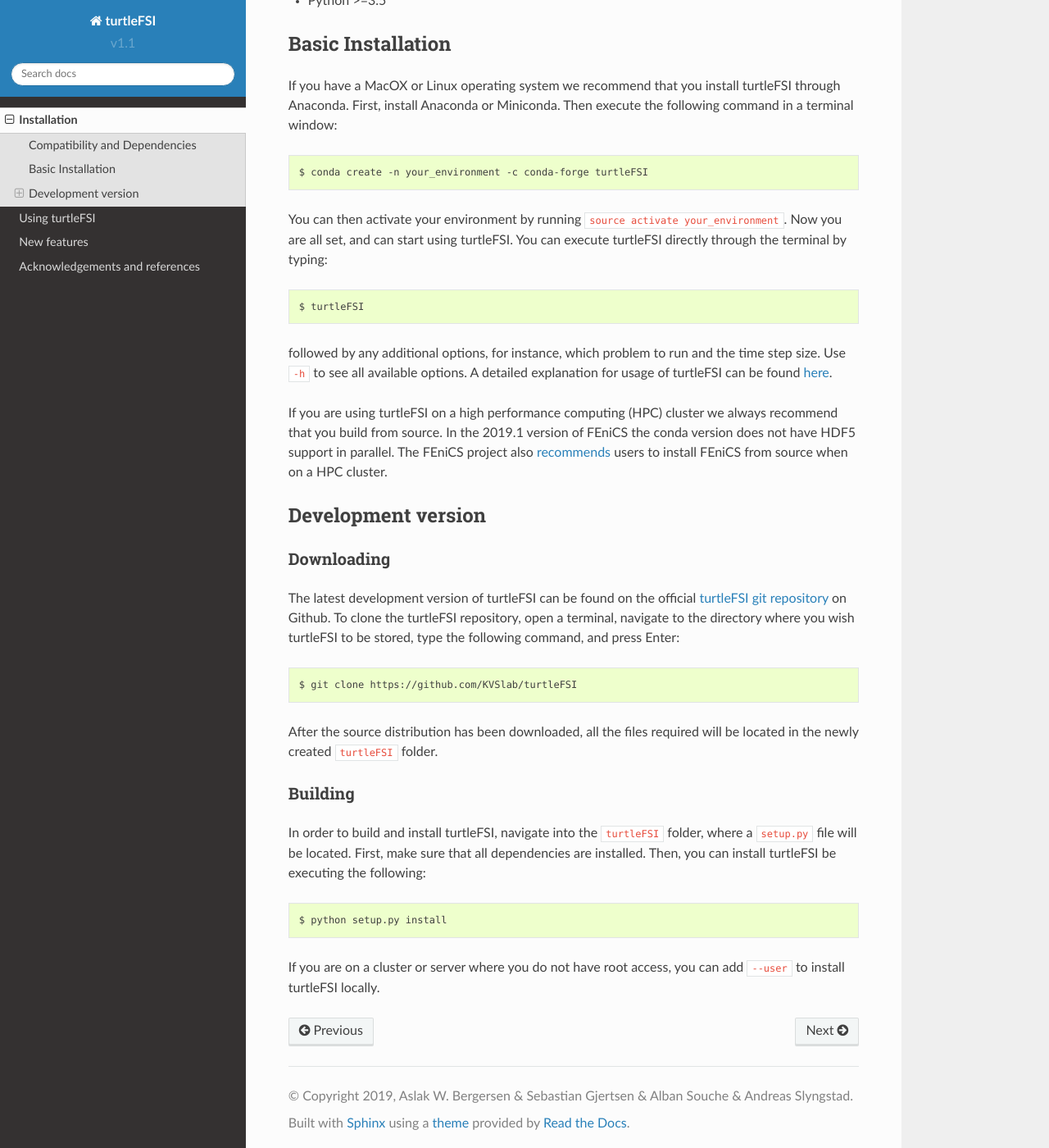
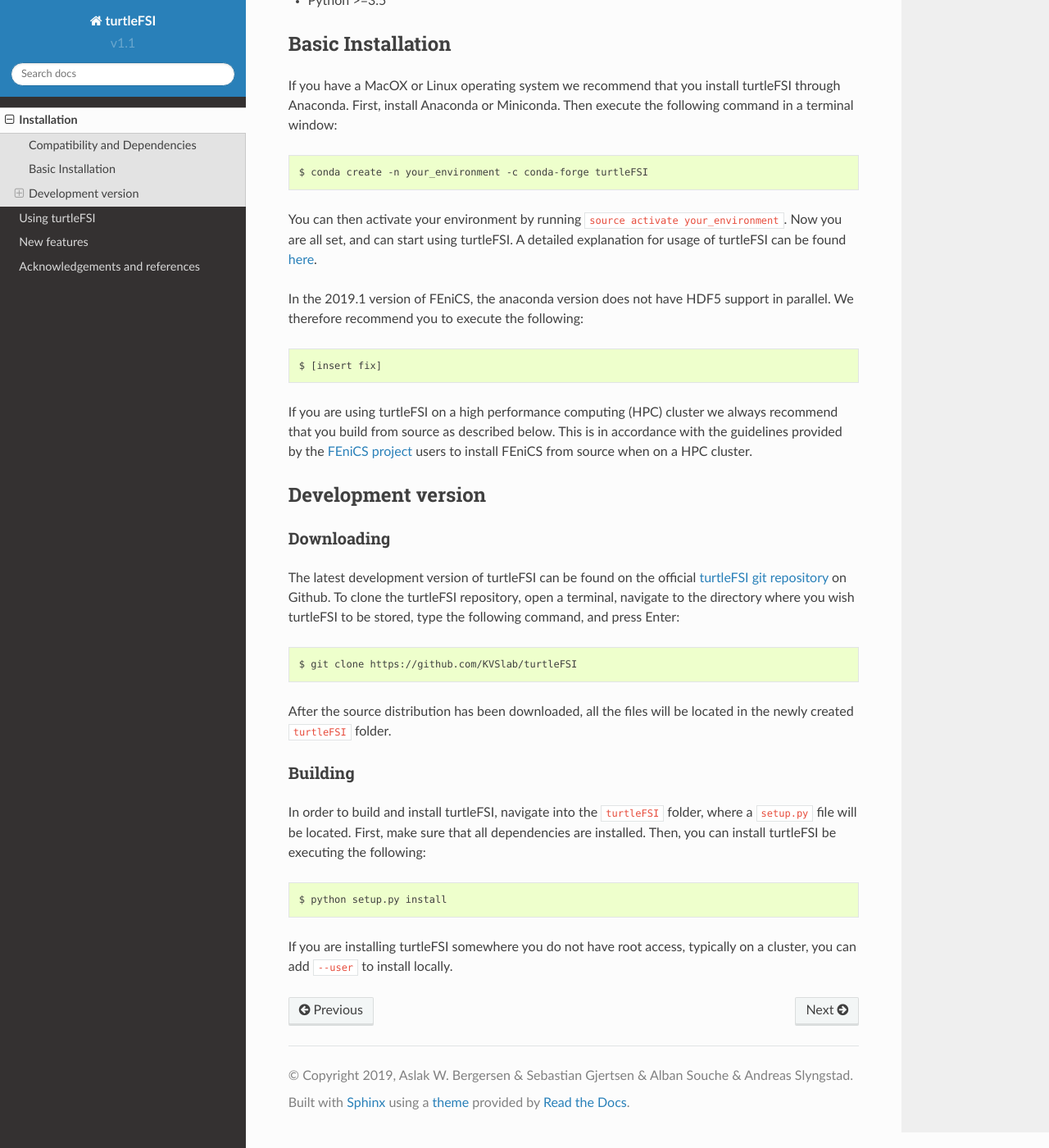
Before and after one commit to KVSlab/turtleFSI, a Sphinx documentation site: the page built from docs/source/installation.rst, in a window 1280 px wide and 1400 px high, scrolled down 323 px. Shown: the whole window at 82% size. Built offline with Sphinx 7.4.7 and the Read the Docs theme 2.0.0, drawn with Linux system fonts in a browser that asks for light colours; some of the changed text lies outside the part shown.

Commit message:
Update documentation. Note: Missing HDF5 parallel fix.

```diff
--- a/docs/source/acknow_ref.rst
+++ b/docs/source/acknow_ref.rst
@@ -13,6 +13,6 @@
 The input problem set up for the TF_cfd, TF_csm, and TF_fsi is taken from the Turek et al. [3]_ benchmark
 paper.
 
-.. [1] Slyngstad, Andreas Strøm. Verification and Validation of a Monolithic Fluid-Structure Interaction Solver in FEniCS. A comparison of mesh lifting operators. MS thesis. 2017.
+.. [1] Slyngstad, Andreas S. Verification and Validation of a Monolithic Fluid-Structure Interaction Solver in FEniCS. A comparison of mesh lifting operators. MS thesis. 2017.
 .. [2] Gjertsen, Sebastian. Development of a Verified and Validated Computational Framework for Fluid-Structure Interaction: Investigating Lifting Operators and Numerical Stability. MS thesis. 2017.
 .. [3] Turek, Stefan, and Jaroslav Hron. "Proposal for numerical benchmarking of fluid-structure interaction between an elastic object and laminar incompressible flow." Fluid-structure interaction. Springer, Berlin, Heidelberg, 2006. 371-385.
--- a/docs/source/installation.rst
+++ b/docs/source/installation.rst
@@ -23,22 +23,21 @@
     $ conda create -n your_environment -c conda-forge turtleFSI
 
 You can then activate your environment by running ``source activate your_environment``.
-Now you are all set, and can start using turtleFSI. You can execute turtleFSI directly
-through the terminal by typing::
+Now you are all set, and can start using turtleFSI. A detailed explanation for usage of
+turtleFSI can be found here_.
 
-    $ turtleFSI
+In the 2019.1 version of FEniCS, the anaconda version does not have HDF5 support
+in parallel. We therefore recommend you to execute the following::
 
-followed by any additional options, for instance, which problem to run and the time step size.
-Use ``-h`` to see all available options. A detailed explanation for usage of turtleFSI can be found
-here_.
+    $ [insert fix]
 
-If you are using turtleFSI on a high performance computing (HPC) cluster we always recommend that you
-build from source. In the 2019.1 version of FEniCS the conda version does not have HDF5 support
-in parallel. The FEniCS project also recommends_ users to install FEniCS from source when on a
-HPC cluster.
+If you are using turtleFSI on a high performance computing (HPC) cluster we always
+recommend that you build from source as described below. This is in accordance
+with the guidelines provided by the `FEniCS project <https://fenicsproject.org/download/>`_
+users to install FEniCS from source when on a HPC cluster.
 
 .. _here: <https://turtlefsi2.readthedocs.io/en/latest/using_turtleFSI.html>.
-.. _recommends: <https:www/test.no>
+
 
 Development version
 ===================
@@ -52,7 +51,7 @@
 
     $ git clone https://github.com/KVSlab/turtleFSI
 
-After the source distribution has been downloaded, all the files required will be located
+After the source distribution has been downloaded, all the files will be located
 in the newly created ``turtleFSI`` folder.
 
 Building
@@ -64,5 +63,5 @@
     $ python setup.py install
 
 
-If you are on a cluster or server where you do not have root access, you can add ``--user`` to install
-turtleFSI locally.
+If you are installing turtleFSI somewhere you do not have root access, typically on a cluster, you can add
+``--user`` to install locally.
```
Also changed, not shown: other parts of docs/source/installation.rst (+1 -1 lines), docs/source/using_turtleFSI.rst (+38 -25 lines), 1 other file.
